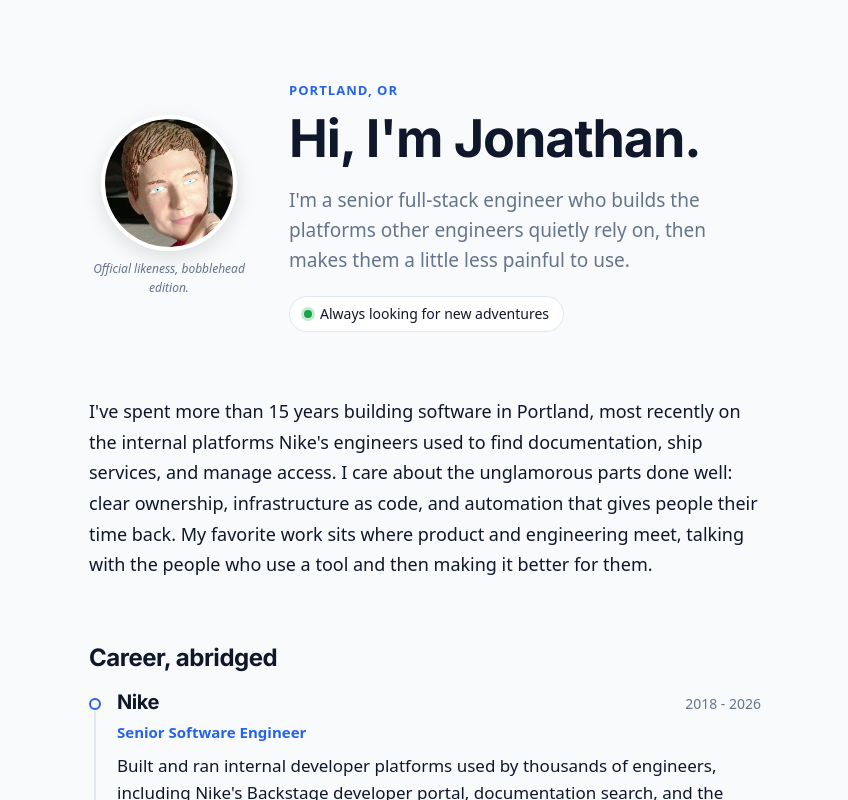
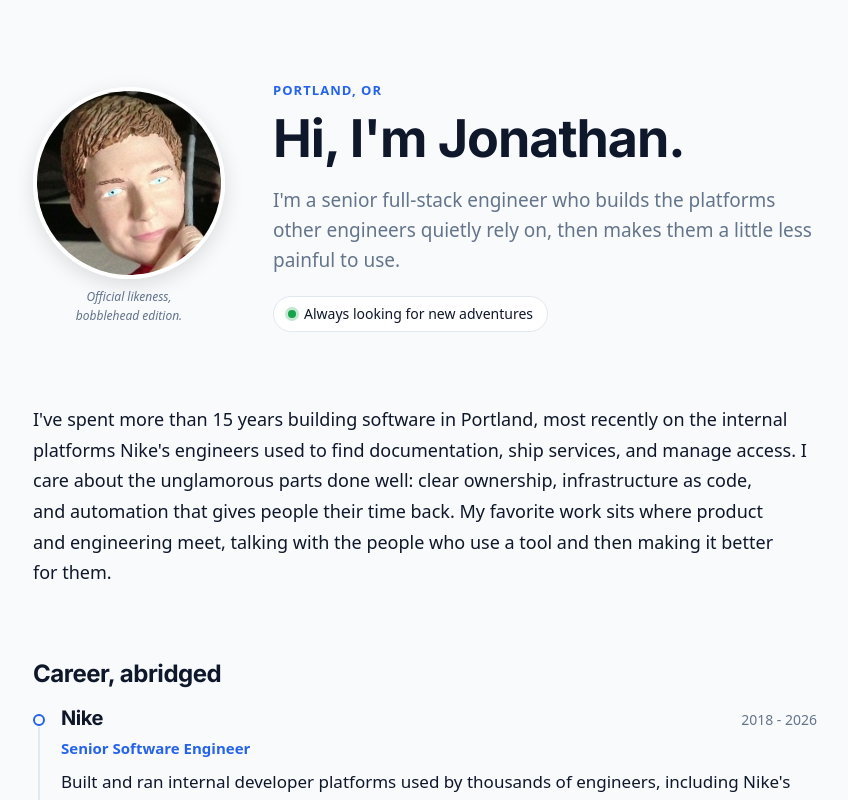
Before and after one commit to virtualmadden/virtualmadden-dev, a React (Vite) app: page / in a window 1280 px wide. Shown: the top 800 px of the page, without its empty margins (215-1063 px from the left). Built offline with nearby package versions, Linux system fonts and the light colour scheme.

Commit message:
style: wider column, larger portrait, balanced text wrapping

```diff
--- a/src/App.tsx
+++ b/src/App.tsx
@@ -15,7 +15,9 @@ function App() {
       <header className='hero'>
         <figure className='portrait'>
           <img src={headShot} alt='Bobblehead of Jonathan holding a golf club' width={160} height={170} />
-          <figcaption>Official likeness, bobblehead edition.</figcaption>
+          <figcaption>
+            <span>Official likeness,</span> <span>bobblehead edition.</span>
+          </figcaption>
         </figure>
         <div>
           <p className='eyebrow'>{intro.location}</p>
--- a/src/index.css
+++ b/src/index.css
@@ -51,10 +51,12 @@ h3 {
   letter-spacing: -0.02em;
   line-height: 1.15;
   margin: 0;
+  text-wrap: balance;
 }
 
 p {
   margin: 0;
+  text-wrap: pretty;
 }
 
 a {
@@ -62,7 +64,7 @@ a {
 }
 
 .page {
-  max-width: 44rem;
+  max-width: 52rem;
   margin: 0 auto;
   padding: 3rem 1rem 2rem;
   display: grid;
@@ -95,8 +97,8 @@ h2 {
 }
 
 .portrait img {
-  width: 8.5rem;
-  height: 8.5rem;
+  width: 9.5rem;
+  height: 9.5rem;
   border-radius: 50%;
   object-fit: cover;
   object-position: 50% 30%;
@@ -109,8 +111,12 @@ h2 {
   font-size: 0.75rem;
   color: var(--muted);
   font-style: italic;
-  max-width: 10rem;
   text-align: center;
+}
+
+/* One phrase per line, never "bobblehead / edition." */
+.portrait figcaption span {
+  display: block;
 }
 
 .eyebrow {
@@ -155,14 +161,19 @@ h1 {
 
 @media (min-width: 40rem) {
   .page {
-    padding-top: 5rem;
-    gap: 4rem;
+    padding: 5rem 1.5rem 3rem;
+    gap: 4.5rem;
   }
 
   .hero {
     grid-template-columns: auto 1fr;
     align-items: center;
-    gap: 2.5rem;
+    gap: 3rem;
+  }
+
+  .portrait img {
+    width: 12rem;
+    height: 12rem;
   }
 }
 
```
